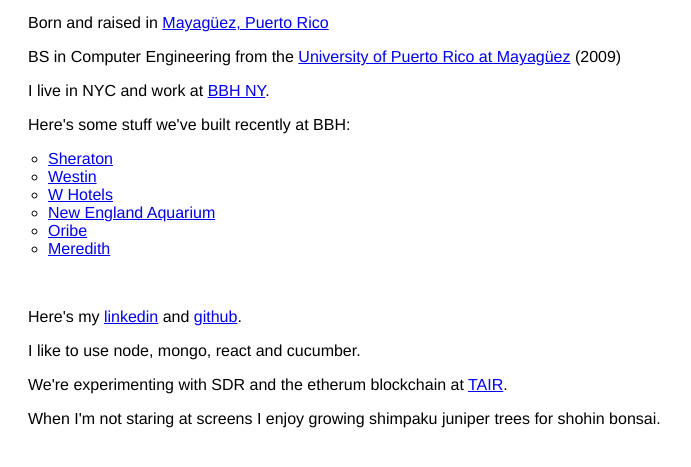
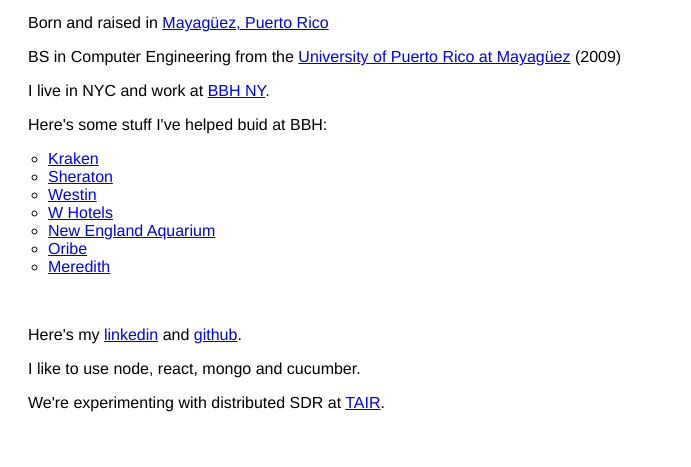
Before and after one commit to andresbonilla/andresbonilla.github.io, a plain HTML site: page index.html in a window 1280 px wide. Shown: the part 179-646 px from the top of the page, without its empty margins (0-691 px from the left). Drawn offline with Linux system fonts and the light colour scheme.

Commit message:
Adds kraken

```diff
--- a/index.html
+++ b/index.html
@@ -35,8 +35,11 @@
 			<p>I live in NYC and work at <a href="http://www.bartleboglehegarty.com/newyork/" target="_blank">BBH NY</a>.</p>
 		</section>
 		<section>
-			<p>Here's some stuff we've built recently at BBH:</p>
+			<p>Here's some stuff I've helped buid at BBH:</p>
 			<ul>
+				<li>
+					<a href="https://www.kraken.com/" target="_blank">Kraken</a>
+				</li>
 				<li>
 					<a href="https://sheraton.marriott.com/" target="_blank">Sheraton</a>
 				</li>
@@ -58,9 +61,8 @@
 			</ul>
 			<br>
 			<p>Here's my <a href="https://www.linkedin.com/in/andresbonilla" target="_blank">linkedin</a> and <a href="https://github.com/andresbonilla" target="_blank">github</a>.</p>
-			<p>I like to use node, mongo, react and cucumber.</p>
-			<p>We're experimenting with SDR and the etherum blockchain at <a href="https://tair.network/" target="_blank">TAIR</a>.</p>
-			<p>When I'm not staring at screens I enjoy growing shimpaku juniper trees for shohin bonsai.</p>
+			<p>I like to use node, react, mongo and cucumber.</p>
+			<p>We're experimenting with distributed SDR at <a href="https://tair.network/" target="_blank">TAIR</a>.</p>
 		</section>
 		<section>
 		</section>
```
